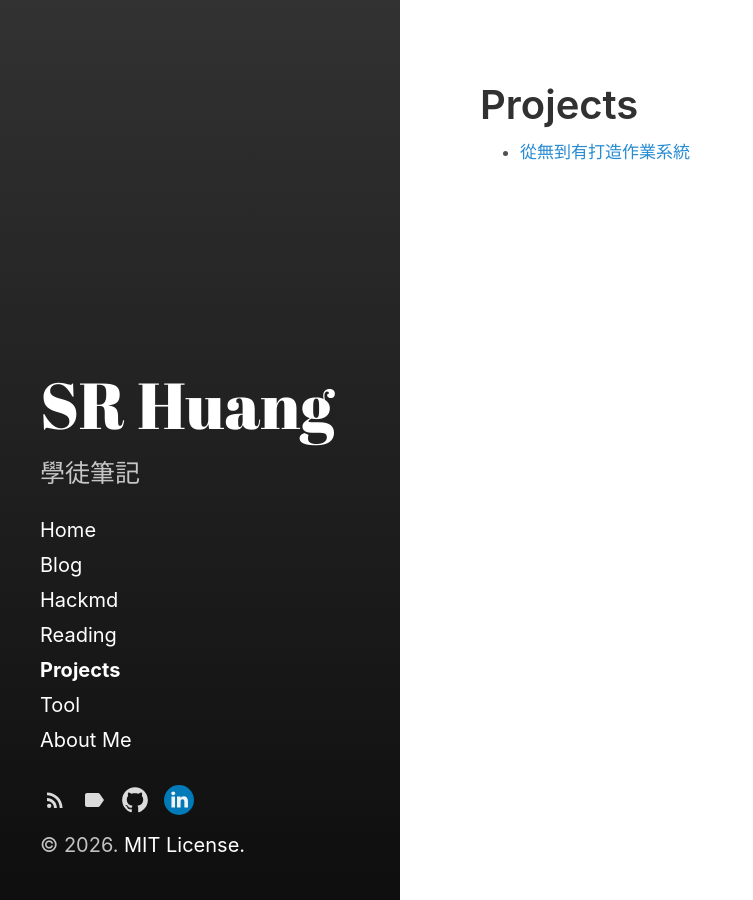
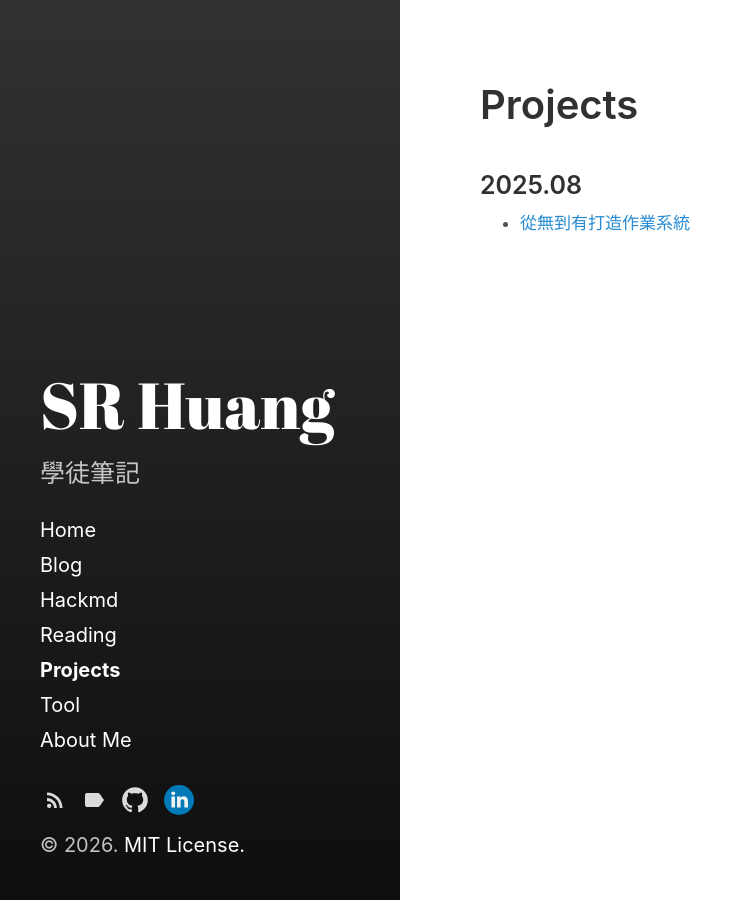
Before and after one commit to srhuang/srhuang.github.io, a Jekyll site: the page built from Projects.md, in a window 1280 px wide. Shown: the whole page, without its empty margins (0-753 px from the left). Built offline with Jekyll 4.4.1, drawn with Linux system fonts in a browser that asks for light colours.

Commit message:
Update Projects.md

```diff
--- a/Projects.md
+++ b/Projects.md
@@ -4,5 +4,5 @@ title: Projects
 sidebar_link: true
 sidebar_sort_order: 2
 ---
-
+### 2025.08
 * [從無到有打造作業系統](https://hackmd.io/@srhuang/BJKaCtl7ee){:target="_blank"}
```
